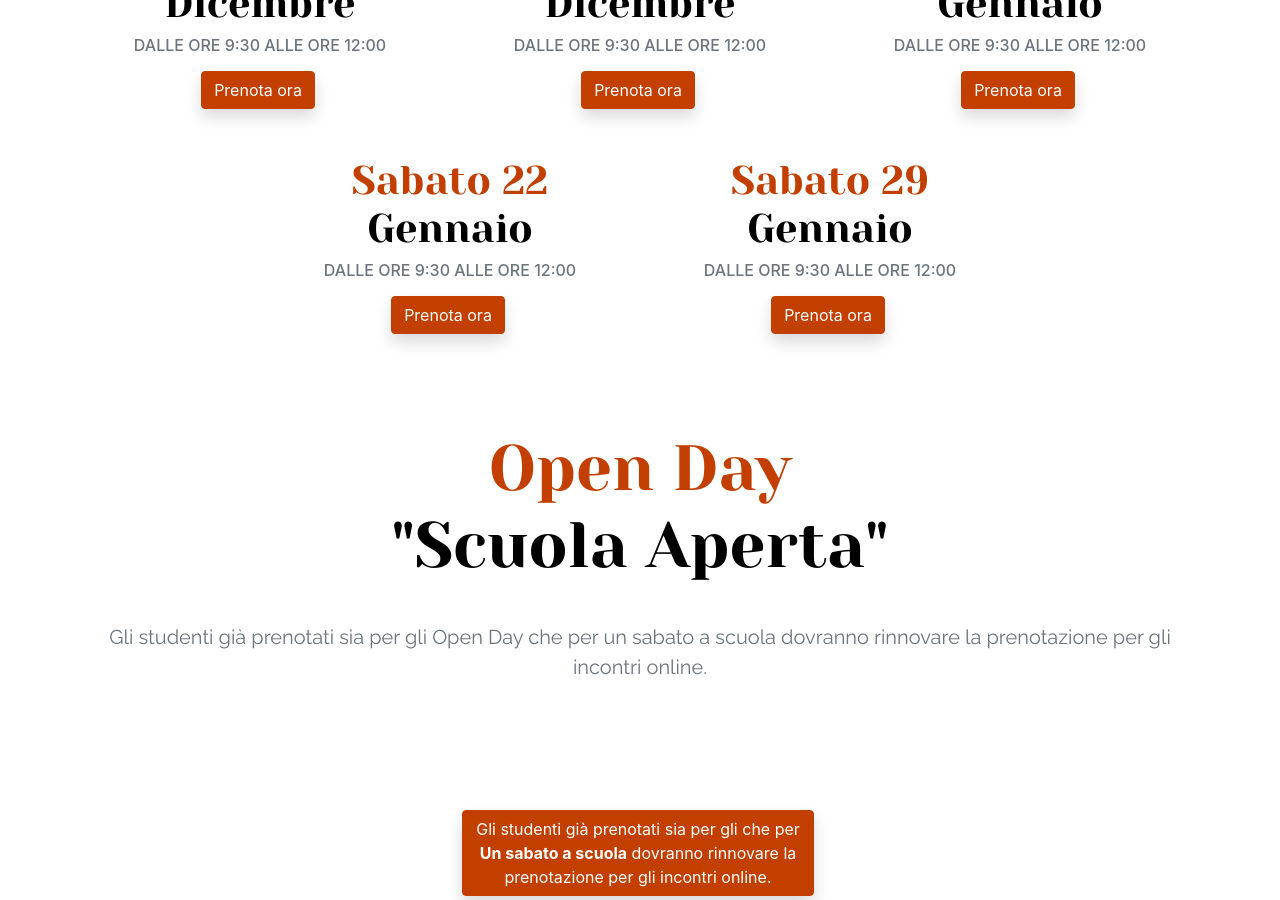
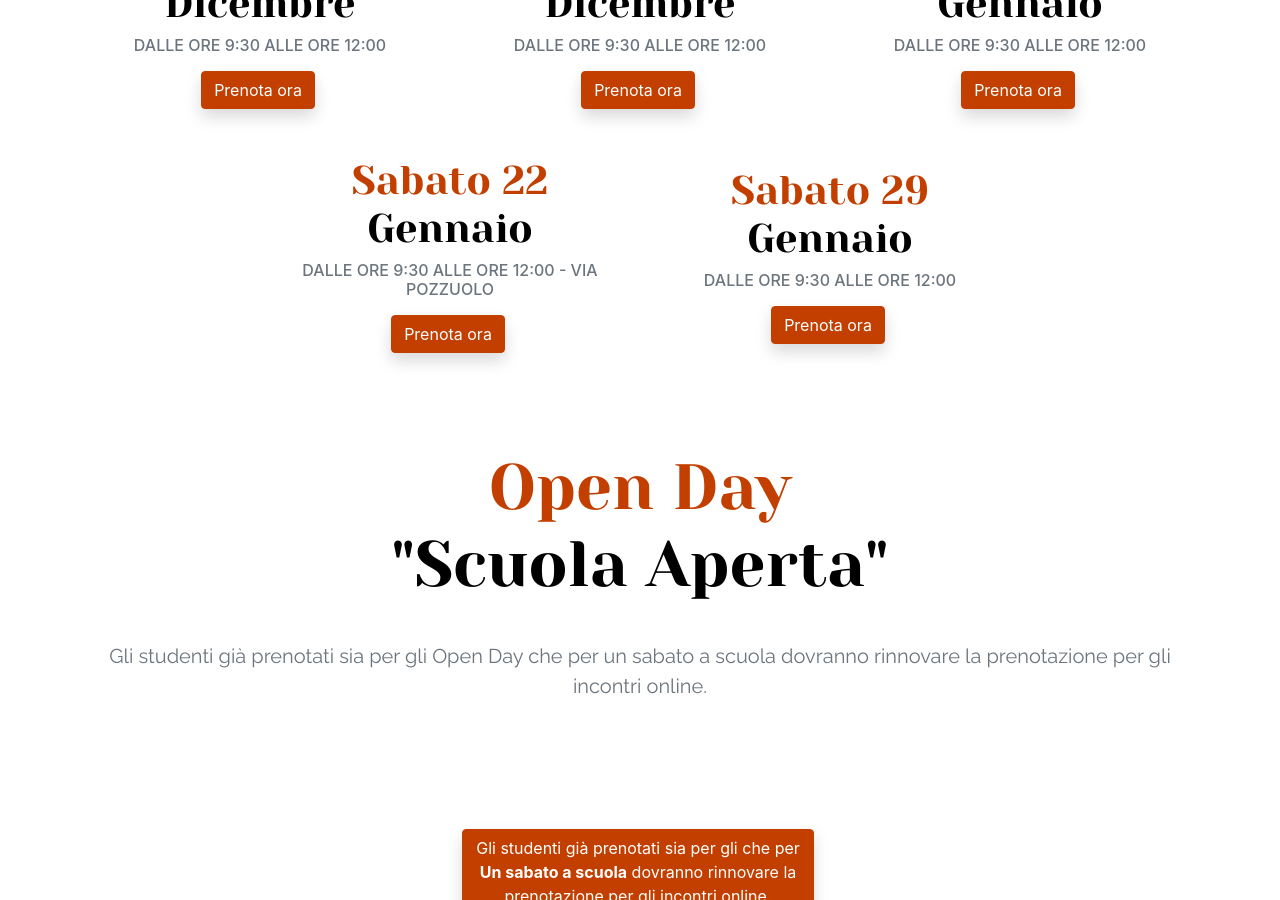
Before and after one commit to PiervitoCreanza/orientamento.liceodegiorgi.edu.it, a Jekyll site: the page built from incontri.html, in a window 1280 px wide and 900 px high, scrolled down 3443 px. Built offline with Jekyll 4.4.1, drawn with Linux system fonts in a browser that asks for light colours.

Commit message:
Updated '_data/incontri.json' via CloudCannon

```diff
--- a/_data/incontri.json
+++ b/_data/incontri.json
@@ -137,13 +137,13 @@
 				{
 					"giorno": "Sabato 22",
 					"mese": "Gennaio",
-					"orario": "dalle ore 9:30 alle ore 12:00",
+					"orario": "dalle ore 9:30 alle ore 12:00 - VIA POZZUOLO",
 					"url": "https://forms.gle/Y6vSnvqPskN8ziT48"
 				},
 				{
 					"giorno": "Sabato 29",
 					"mese": "Gennaio",
-					"orario": "dalle ore 9:30 alle ore 12:00",
+					"orario": "dalle ore 9:30 alle ore 12:00 ",
 					"url": "https://forms.gle/GparPwVU8UXJsdZDA"
 				}
 			]
```
